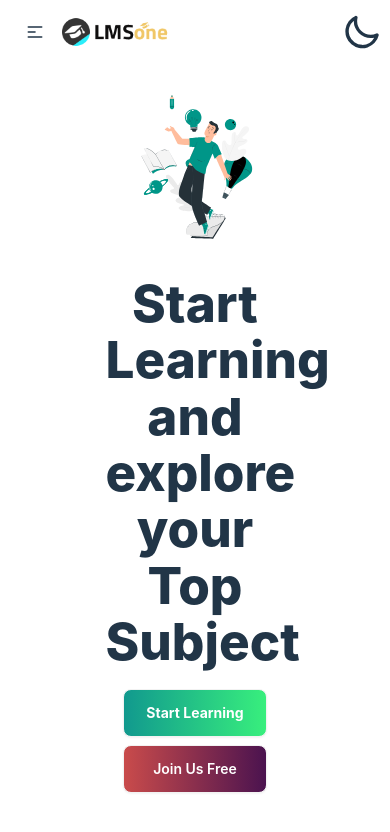
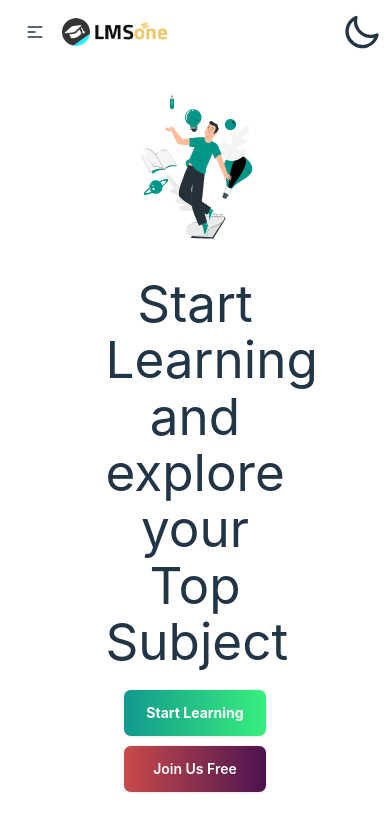
Before and after one commit to fahimshahrairakash03/lmsoneEdtech, a React (Vite) app: page / in a window 390 px wide. Shown: the top 832 px of the page. Built offline with nearby package versions, Linux system fonts and the light colour scheme; no server answers.

Commit message:
banner updated

```diff
--- a/src/pages/Banner/Banner.jsx
+++ b/src/pages/Banner/Banner.jsx
@@ -21,13 +21,14 @@ const Banner = () => {
             />
           </div>
           <div className="w-1/2 text-center">
-            <h1 className="font-extrabold lg:text-6xl mb-5">
+            <h1 className="lg:font-extrabold md:font-extrabold sm:font-semibold sm:text-sm md:text-4xl lg:text-6xl   mb-5">
               {" "}
               Start Learning <br />
               and explore your <br />
               Top Subject
             </h1>
 
+            <div className=" ">
               <Link to="/course">
                 <button
                   style={{
@@ -54,6 +55,7 @@ const Banner = () => {
           </div>
         </div>
       </div>
+    </div>
   );
 };
 
```
Lines whose indentation alone changed are shown as unchanged.
